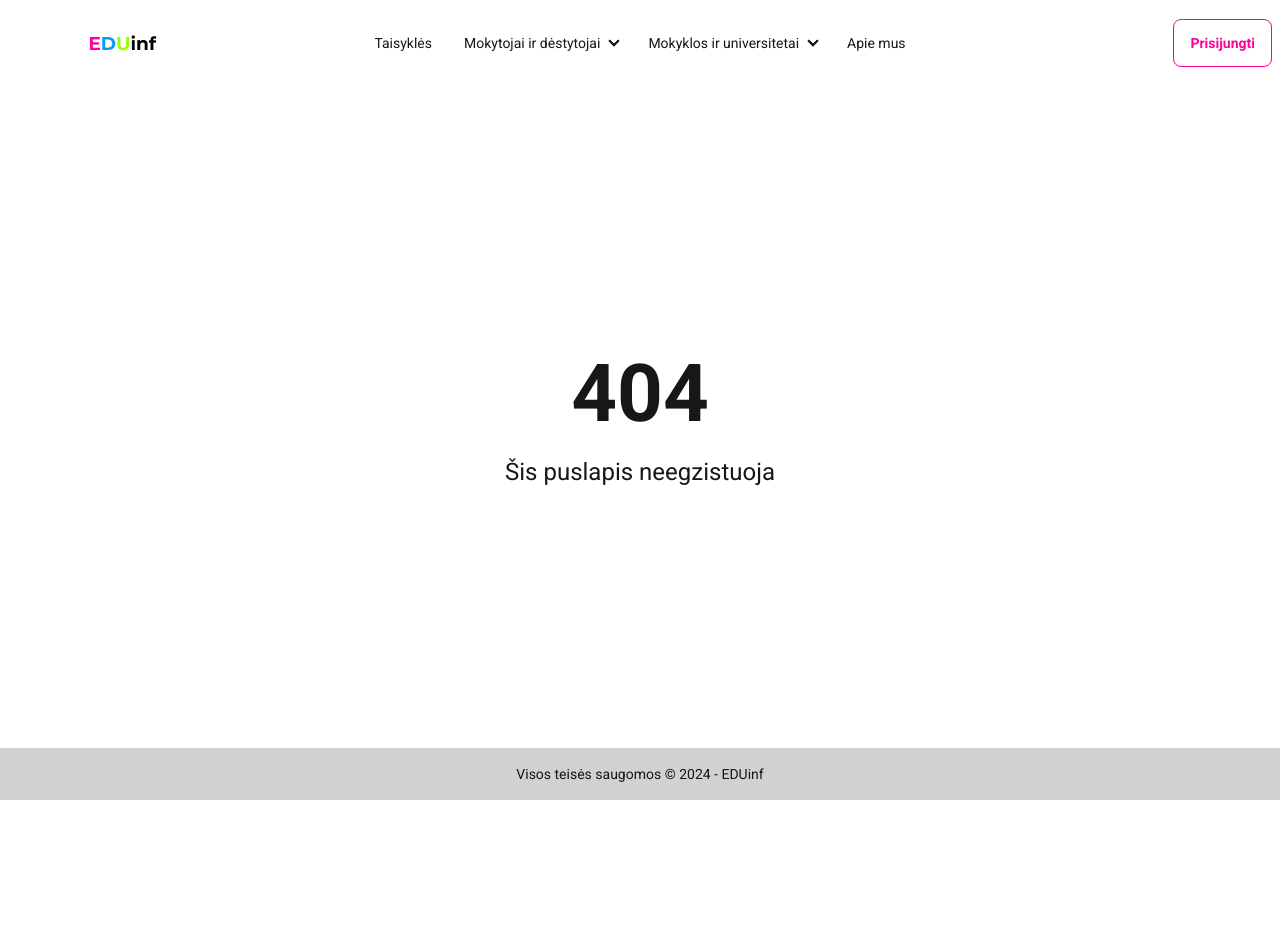
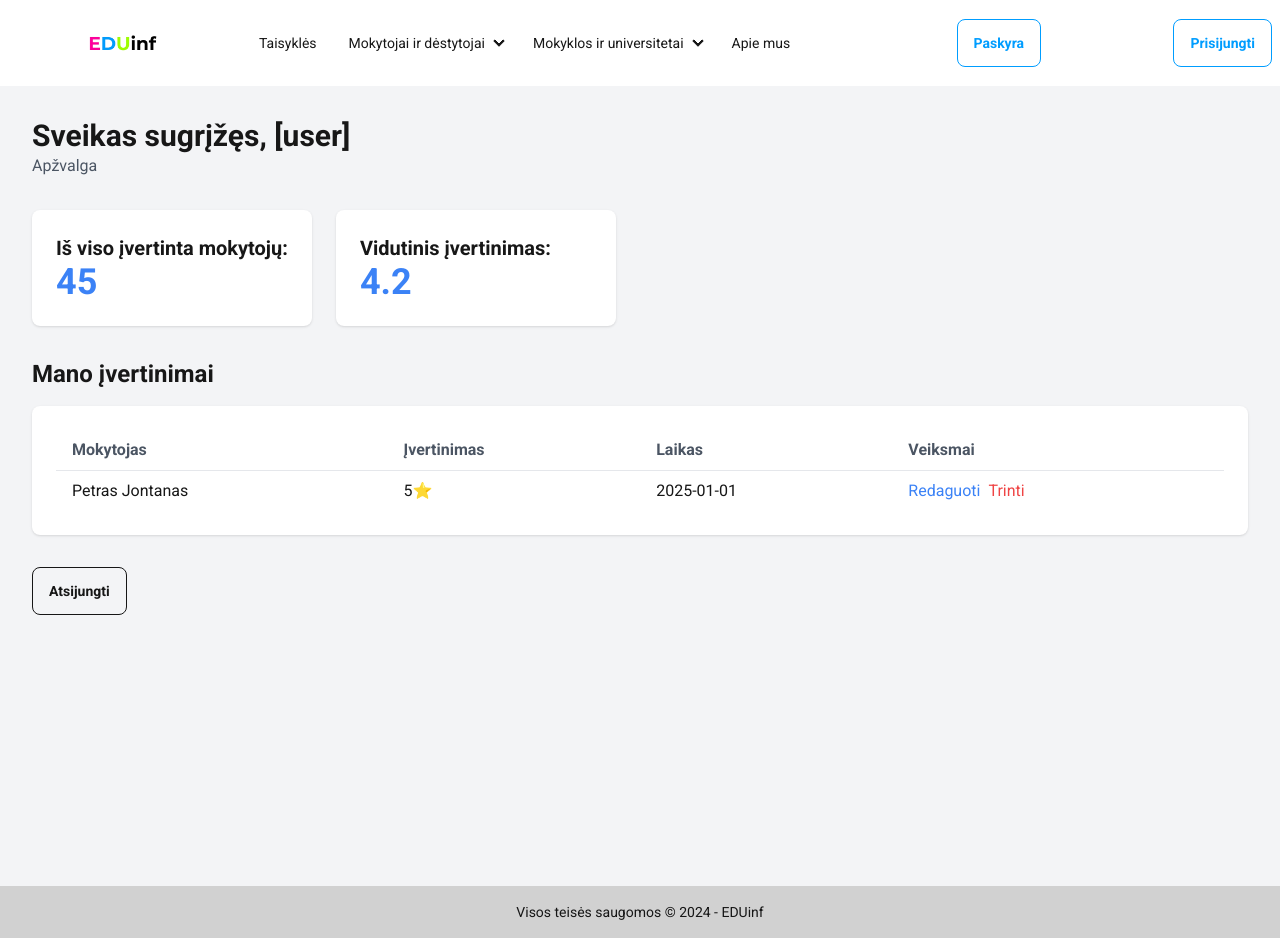
Before and after one commit to simas-creator/eduinf, a Next.js app: page /skydelis in a window 1280 px wide. Before the commit this address had no page. Before the commit the page ends 800 px from the top, so only its background shows below. Built offline with nearby package versions, Linux system fonts and the light colour scheme; what @edgestore/react would draw is missing.

Commit message:
auth kurimas

```diff
--- /dev/null
+++ b/action/user.ts
@@ -0,0 +1,17 @@
+'use server';
+
+import { NextResponse } from "next/server";
+
+const register = async (formData: FormData) => {
+    const firstName = formData.get('firstName') as string;
+    const lastName = formData.get('lastName') as string;
+    const email = formData.get('email') as string;
+    const password = formData.get('pass') as string;
+    if(!firstName || !lastName || !email || !password) {
+        console.log("false")
+    }
+    else
+    console.log(firstName, lastName, email, password);
+}
+
+export {register};
--- /dev/null
+++ b/app/(private)/skydelis/page.tsx
@@ -0,0 +1,62 @@
+
+const Dashboard = () => {
+    return (
+      <div className="min-h-screen bg-gray-100 flex">
+
+        {/* Main Content */}
+        <main className="flex-1 p-8">
+          <header className="mb-8">
+            <h1 className="text-3xl font-semibold">Sveikas sugrįžęs, [user]</h1>
+            <p className="text-gray-600">Apžvalga</p>
+          </header>
+
+          {/* Stats Cards */}
+          <div className="grid grid-cols-1 md:grid-cols-3 gap-6 mb-8 w-fit">
+            <div className="bg-white p-6 rounded-lg shadow">
+              <h3 className="text-xl font-semibold">Iš viso įvertinta mokytojų:</h3>
+              <p className="text-4xl font-bold text-blue-500">{45}</p>
+            </div>
+            <div className="bg-white p-6 rounded-lg shadow">
+              <h3 className="text-xl font-semibold">Vidutinis įvertinimas:</h3>
+              <p className="text-4xl font-bold text-blue-500">{4.2}</p>
+            </div>
+          </div>
+
+          {/* My Ratings Section */}
+          <section className="mb-8">
+            <h2 className="text-2xl font-bold mb-4">Mano įvertinimai</h2>
+            <div className="bg-white p-6 rounded-lg shadow">
+              <div className="overflow-x-auto">
+                <table className="min-w-full table-auto">
+                  <thead>
+                    <tr>
+                      <th className="px-4 py-2 text-left text-gray-600">Mokytojas</th>
+                      <th className="px-4 py-2 text-left text-gray-600">Įvertinimas</th>
+                      <th className="px-4 py-2 text-left text-gray-600">Laikas</th>
+                      <th className="px-4 py-2 text-left text-gray-600">Veiksmai</th>
+                    </tr>
+                  </thead>
+                  <tbody>
+                    <tr className="border-t">
+                      <td className="px-4 py-2">Petras Jontanas</td>
+                      <td className="px-4 py-2">{5}⭐</td>
+                      <td className="px-4 py-2">2025-01-01</td>
+                      <td className="px-4 py-2">
+                        <button className="text-blue-500 hover:underline">Redaguoti</button>
+                        <button className="text-red-500 hover:underline ml-2">Trinti</button>
+                      </td>
+                    </tr>
+                    {/* Add more rows dynamically */}
+                  </tbody>
+                </table>
+              </div>
+            </div>
+          </section>
+
+          <button className="btn btn-outline">Atsijungti</button>
+        </main>
+      </div>
+    );
+  };
+
+  export default Dashboard;
--- /dev/null
+++ b/app/api/auth/[...nextauth]/route.ts
@@ -0,0 +1,2 @@
+import { handlers } from "@/auth";
+export const { GET, POST } = handlers
--- a/app/private/dashboard/page.tsx
+++ /dev/null
@@ -1,8 +0,0 @@
-
-const Dashboard = () => {
-  return (
-    <div>Dashboard</div>
-  )
-}
-
-export default Dashboard
--- a/app/registracija/page.tsx
+++ b/app/registracija/page.tsx
@@ -1,37 +1,67 @@
+'use client'
 import Link from "next/link"
+import { register } from "@/action/user"
+import { useState } from "react"
+import { useRouter } from "next/navigation";
 const Register = () => {
+    const router = useRouter();
+    const handleSubmit = async (e: any) => {
+        const firstName = e.target.firstName.value;
+        const lastName = e.target.lastName.value;
+        const email = e.target.email.value;
+        const password = e.target.pass.value;
+        if(!firstName || !lastName || !email || !password) {
+            setError("invalid");
+        } else {
+            setError("");
+            e.target.firstName.value = "";
+            e.target.lastName.value = "";
+            e.target.email.value = "";
+            e.target.pass.value = "";
+            router.push("/skydelis");
+        }
+        e.preventDefault();
+        const formData = new FormData(e.target);
+        register(formData);
+    }
+    const [error, setError] = useState("");
     return (
       <div className="max-w-md mx-auto bg-white shadow-md rounded-lg p-6 mt-10">
           <h1 className="font-semibold text-3xl mt-5 font-title">Registracija</h1>
           <p className="text-gray-500 mt-2 mb-4">Nurodykite reikiamus duomenis</p>
-          <form action="">
+          <form action={register} onSubmit={handleSubmit}>
               <div className="flex gap-4">
                   <div>
-                      <label htmlFor="name" className="font-title">Vardas</label>
+                      <label htmlFor="firstame" className="font-title">Vardas</label>
                       <input
                         type="text"
-                        className="input input-bordered input-primary w-full max-w-xs" />
+                        className="input input-bordered input-primary w-full max-w-xs"
+                        name="firstName" />
                   </div>
 
                   <div>
                       <label htmlFor="last" className="font-title">Pavardė</label>
                       <input
                         type="text"
-                        className="input input-bordered input-primary w-full max-w-xs" />
+                        className="input input-bordered input-primary w-full max-w-xs"
+                        name="lastName"/>
                   </div>
               </div>
               <div className="mt-2 flex-col flex">
                   <label htmlFor="email" className="font-title">El. paštas</label>
                   <input
                         type="text"
-                        className="input input-bordered input-primary w-full" />
+                        className="input input-bordered input-primary w-full"
+                        name="email" />
               </div>
               <div className="mt-2 flex flex-col">
                   <label htmlFor="password" className="font-title">Slaptažodis</label>
                   <input
                         type="text"
-                        className="input input-bordered input-primary w-full" />
+                        className="input input-bordered input-primary w-full"
+                        name="pass" />
               </div>
+                {error === "invalid" && <p className="text-red-500">Visi laukai turi būti užpildyti</p>}
               <button className="btn btn-primary w-full mt-4 mb-2">Registruotis &rarr;</button>
               <p className="text-sm">Jau turite paskyrą? <Link className="link link-primary link-hover" href='/prisijungti'>Prisijungti</Link></p>
           </form>
--- /dev/null
+++ b/auth.ts
@@ -0,0 +1,5 @@
+import NextAuth from "next-auth"
+
+export const { handlers, signIn, signOut, auth } = NextAuth({
+  providers: [],
+})
--- /dev/null
+++ b/components/ErrorPopup.jsx
@@ -0,0 +1,19 @@
+const ErrorPopup = ({ message, onClose }) => {
+    if (!message) return null; // Don't render if there's no message
+
+    return (
+        <div className="fixed inset-0 flex items-center justify-center bg-black bg-opacity-50 z-50">
+            <div className="bg-white rounded-lg shadow-lg p-6 max-w-sm w-full">
+                <h2 className="text-red-600 font-bold text-lg mb-4">Klaida</h2>
+                <p className="text-gray-700">{message}</p>
+                <button
+                    onClick={onClose}
+                    className="btn btn-primary mt-4 w-full"
+                >
+                    Uždaryti
+                </button>
+            </div>
+        </div>
+    );
+};
+export default ErrorPopup;
--- a/components/Nav.jsx
+++ b/components/Nav.jsx
@@ -123,7 +123,12 @@ function Nav() {
         </ul>
       </div>
       <div className="navbar-end">
-        <a href="/prisijungti" className="btn btn-outline btn-accent">
+        <a href="/skydelis" className="btn btn-outline btn-primary">
+          Paskyra
+        </a>
+      </div>
+      <div className="navbar-end">
+        <a href="/prisijungti" className="btn btn-outline btn-primary">
           Prisijungti
         </a>
       </div>
--- /dev/null
+++ b/middleware.ts
@@ -0,0 +1 @@
+export { auth as middleware } from "@/auth"
--- a/package.json
+++ b/package.json
@@ -15,7 +15,7 @@
     "edgestore": "^1.0.3",
     "mongoose": "^8.9.2",
     "next": "^15.1.3",
-    "next-auth": "^4.24.11",
+    "next-auth": "^5.0.0-beta.25",
     "react": "^19.0.0",
     "react-dom": "^19.0.0",
     "zod": "^3.24.1"
```
Also changed, not shown: lib/modals/user.ts (+12 -24 lines), 1 other file (tests, documents, lock files or other folders).
